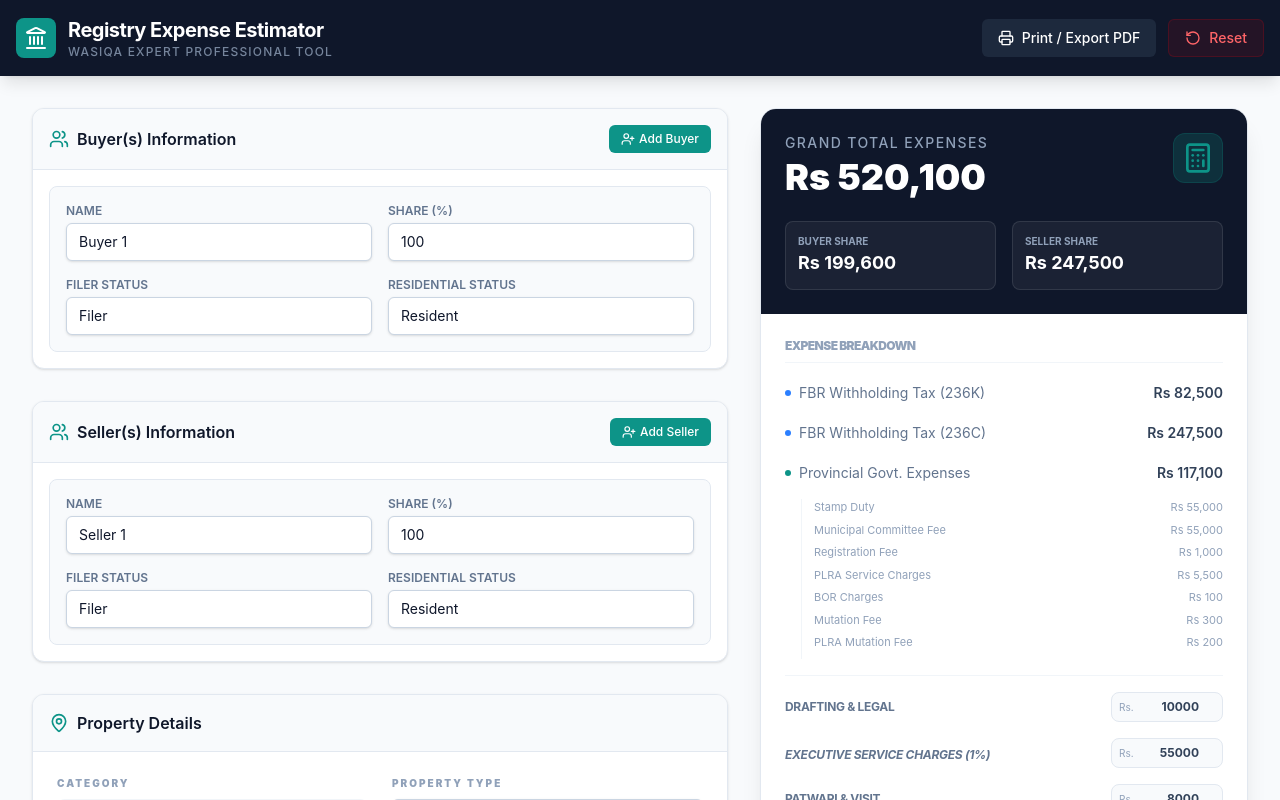
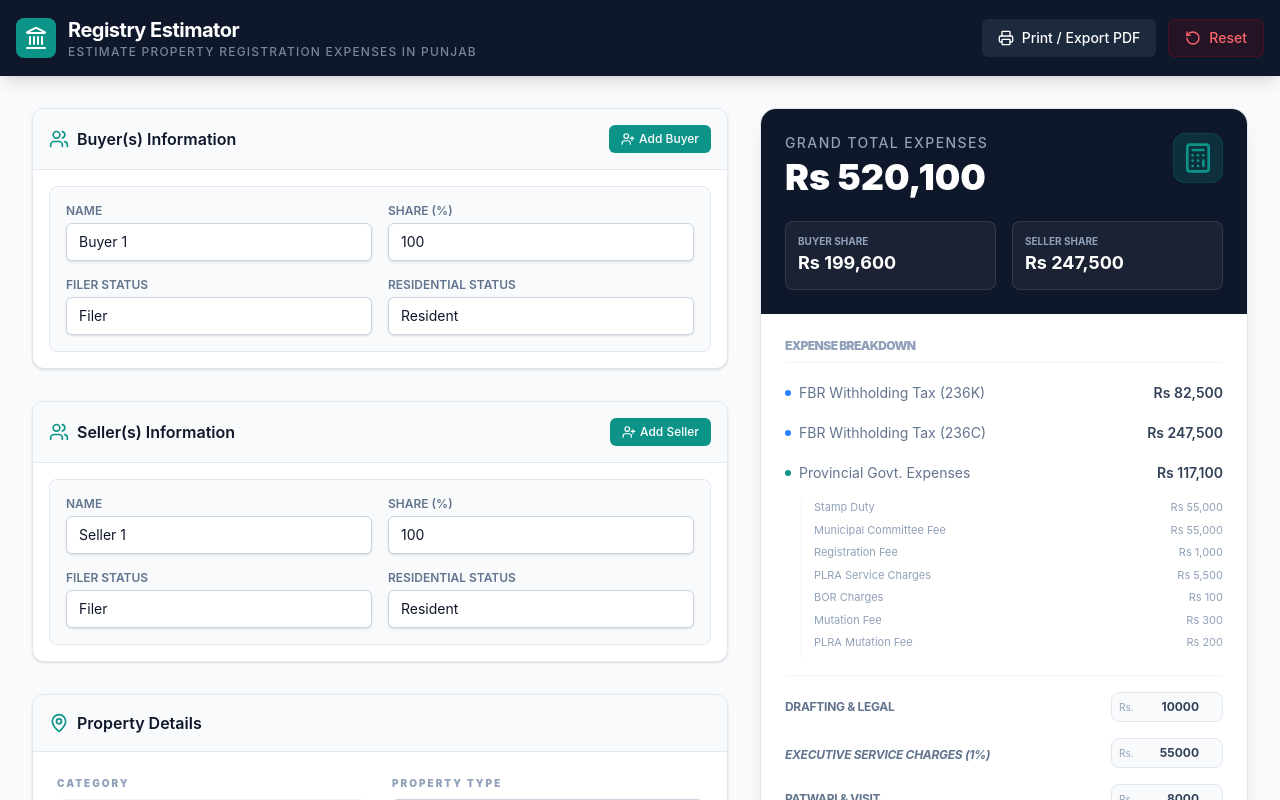
Before and after one commit to wasiqaexpert/Wasiqa-Expert, a React (Vite) app: page / in a window 1280 px wide. Shown: the top 800 px of the page. Built offline with nearby package versions, Linux system fonts and the light colour scheme.

Commit message:
feat: Update application name and description
Refactor application metadata and UI text to use a more concise and descriptive name, "Registry Estimator," and clarify its purpose as estimating property registration expenses in Punjab.

```diff
--- a/metadata.json
+++ b/metadata.json
@@ -1,6 +1,6 @@
 {
-  "name": "Registry Expense Estimator",
-  "description": "Professional property transaction and tax calculator for Pakistan.",
+  "name": "Registry Estimator",
+  "description": "Estimate Property Registration Expenses in Punjab",
   "requestFramePermissions": [],
   "majorCapabilities": []
 }
--- a/src/App.tsx
+++ b/src/App.tsx
@@ -410,8 +410,8 @@ export default function App() {
               <Landmark className="w-6 h-6 text-white" />
             </div>
             <div>
-              <h1 className="text-xl font-bold tracking-tight">Registry Expense Estimator</h1>
-              <p className="text-xs text-slate-400 font-medium opacity-80 uppercase tracking-widest">Wasiqa Expert Professional Tool</p>
+              <h1 className="text-xl font-bold tracking-tight">Registry Estimator</h1>
+              <p className="text-xs text-slate-400 font-medium opacity-80 uppercase tracking-widest">Estimate Property Registration Expenses in Punjab</p>
             </div>
           </div>
           <div className="flex gap-3">
```
